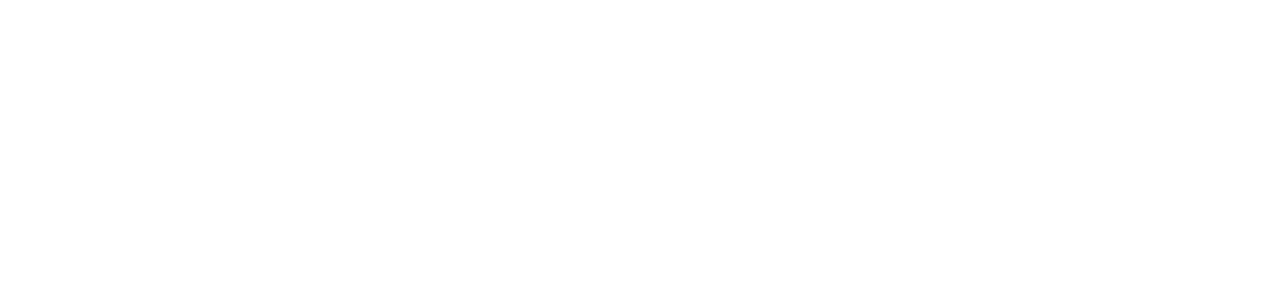
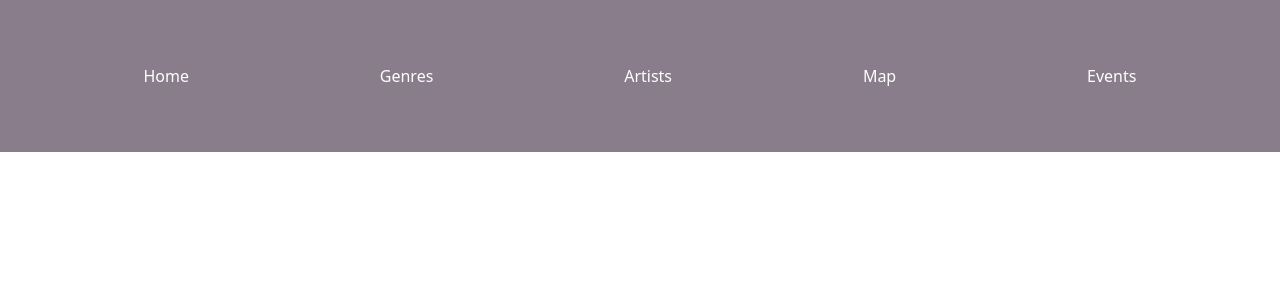
Before and after one commit to justinweiyungwu/mdia-3109-project, a Next.js app: page / in a window 1280 px wide. Shown: the top 300 px of the page. Built offline with nearby package versions, Linux system fonts and the light colour scheme.

Commit message:
updating desktop header
justin wu mar 24

```diff
--- a/components/headerDesktop/Header.module.css
+++ b/components/headerDesktop/Header.module.css
@@ -0,0 +1,27 @@
+.desktopHeader {
+   background-color: var(--topBar-body-colour);
+   margin: -3em;
+}
+.header {
+   display: flex;
+   flex-direction: row;
+   background-color: var(--topBar-body-colour);
+   padding: 2em;
+
+}
+
+.items {
+   color: white;
+}
+@media only screen and (min-width: 350px) {
+   .desktopHeader {
+display: none;
+   }
+  }
+
+  @media only screen and (min-width: 1200px) {
+
+    .desktopHeader {
+        display: block;
+      }
+  }
--- a/components/headerDesktop/index.tsx
+++ b/components/headerDesktop/index.tsx
@@ -13,6 +13,19 @@
 export default function DesktopHeader() {
     return (
         <>
+    <header className={styles.desktopHeader}>
+        <ul className={styles.header}>
+          <li><a className={styles.items} href="/">Home</a></li>
+          <li><a className={styles.items}href="/genres">Genres</a></li>
+          <li><a className={styles.items}href="/artists">Artists</a></li>
+          <li><a className={styles.items}href="/map">Map</a></li>
+          <li><a className={styles.items}href="/events">Events</a></li>
+        </ul>
+    </header>
+
+
+
+
         </>
     )
 }
--- a/src/pages/index.tsx
+++ b/src/pages/index.tsx
@@ -3,6 +3,7 @@
 import TopBar from "../../components/topBar"
 import React, { useEffect, useState } from "react";
 import Image from "next/image";
+import DesktopHeader from "../../components/headerDesktop";
 
 import styles from "..styles/Home.module.css";
 
@@ -11,17 +12,19 @@
 
 
   return (
-
+    <>
+    <DesktopHeader/>
+    <TopBar/>
 
     <main className="main_container">
-    <TopBar/>
+
 
 
     <BottomBar/>
 
     </main>
 
-
+    </>
 
   )
 }
--- a/src/pages/map.tsx
+++ b/src/pages/map.tsx
@@ -1,6 +1,7 @@
 import dynamic from "next/dynamic"
 import TopBar from "../../components/topBar"
 import BottomBar from "../../components/bottomBar"
+import DesktopHeader from "../../components/headerDesktop";
 const DynamicMap = dynamic(() => import('../../components/Map/'), {ssr: false});
 
 
```
